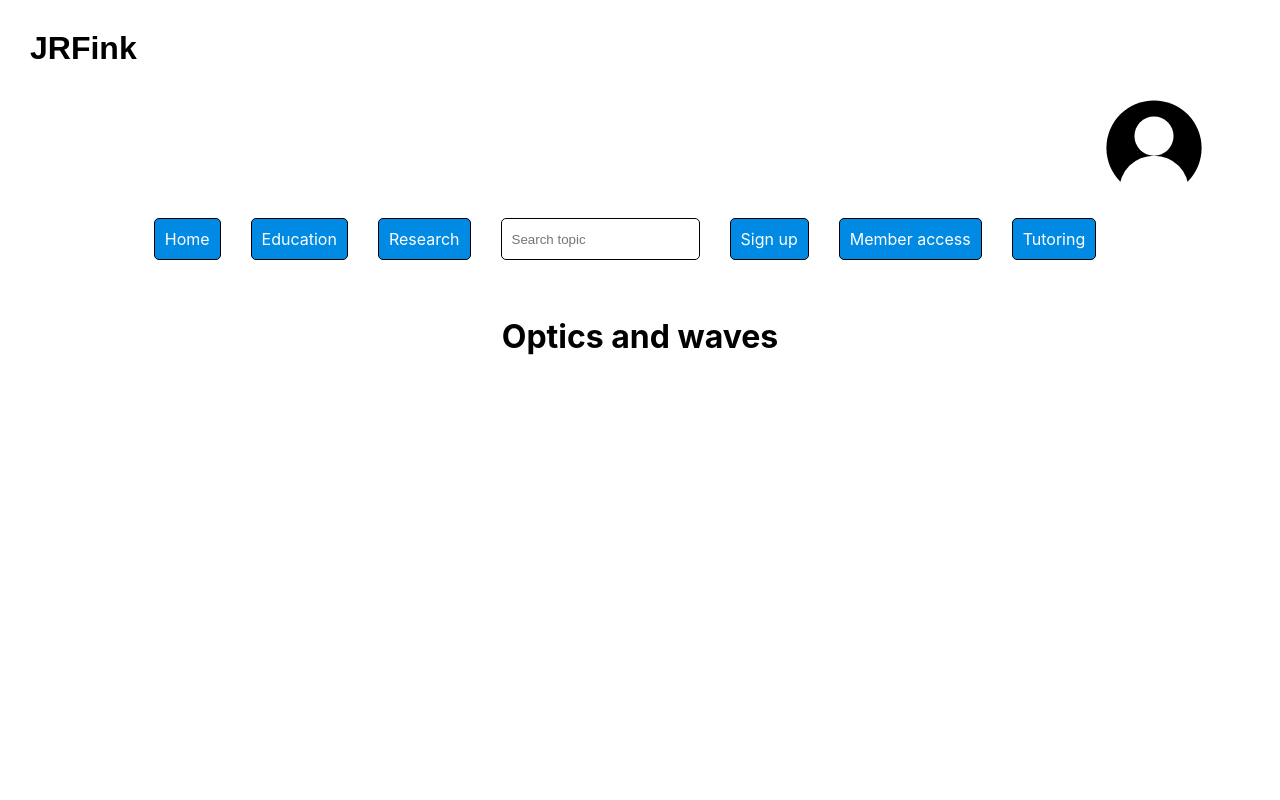
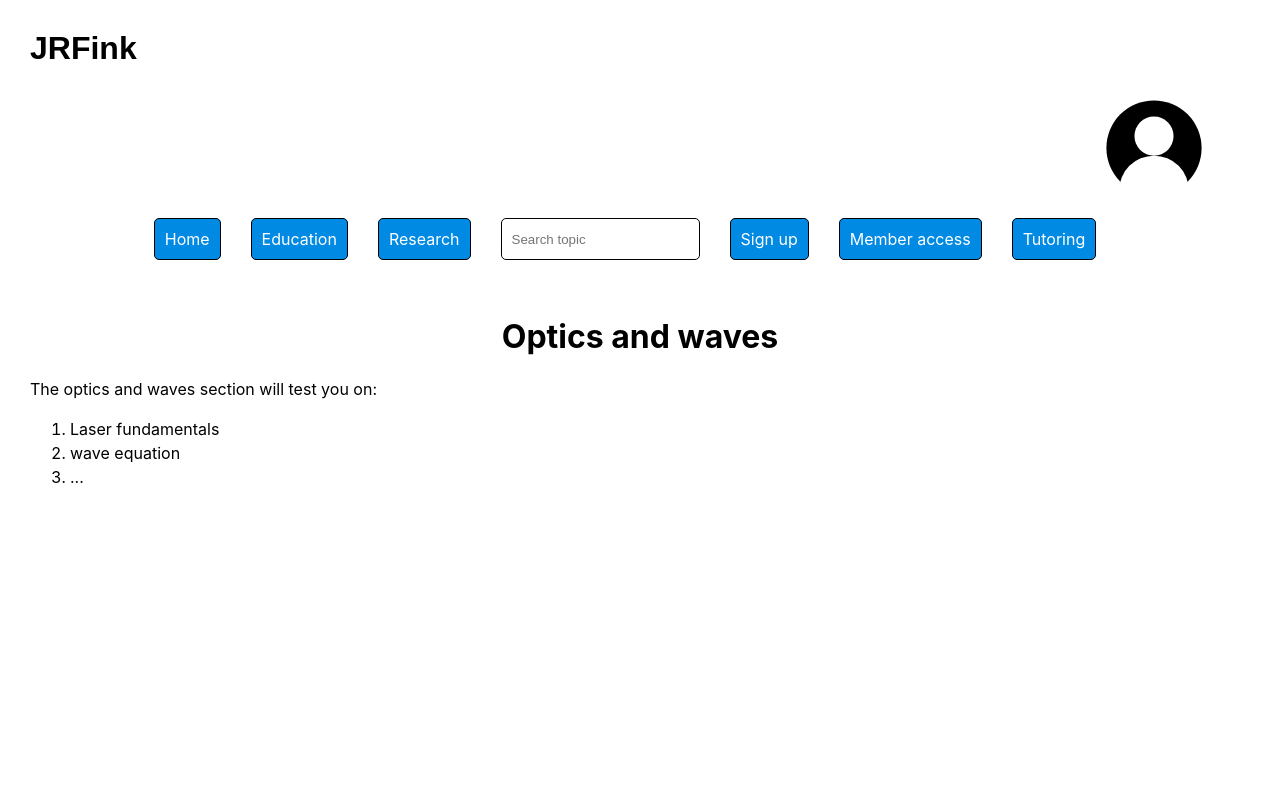
Before and after one commit to JRFink/jrfphyspagesnew, a Next.js app: page /education/pgre/op in a window 1280 px wide. Shown: the top 800 px of the page. Built offline with nearby package versions, Linux system fonts and the light colour scheme.

Commit message:
Update index.tsx

```diff
--- a/pages/education/pgre/op/index.tsx
+++ b/pages/education/pgre/op/index.tsx
@@ -6,6 +6,15 @@ const Op = () => {
          <h1 className={style.centerText}>
            Optics and waves
          </h1>
+         <p>
+  The optics and waves section will test you on:
+<ol>
+<li>Laser fundamentals</li>
+<li>wave equation</li>
+<li>...</li>
+</ol>
+         </p>
+
      </>
   );
 }
```
